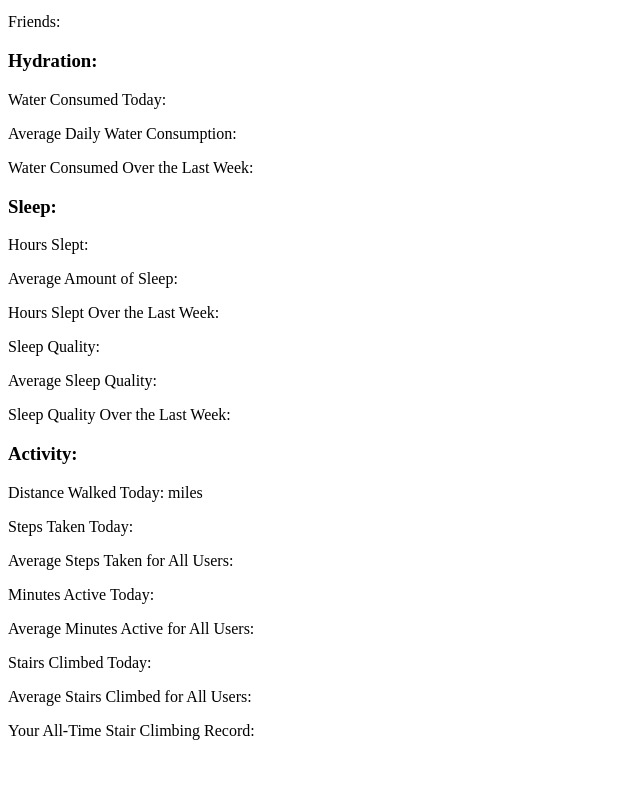
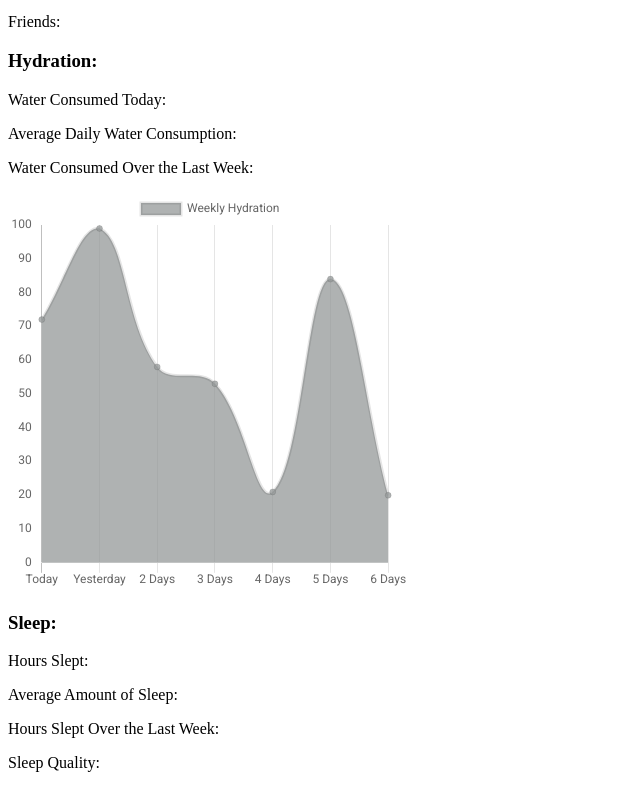
Before and after one commit to bradybridges/fit-lit, a website: page src/index.html in a window 1280 px wide. Shown: the part 439-1224 px from the top of the page, without its empty margins (0-640 px from the left). Before the commit the page ends 1195 px from the top, so only its background shows below. Drawn offline with nearby package versions, Linux system fonts and the light colour scheme.

Commit message:
Install charts and append first line graph

```diff
--- a/package.json
+++ b/package.json
@@ -14,5 +14,7 @@
     "eslint": "^5.16.0",
     "mocha": "^6.1.4"
   },
-  "dependencies": {}
+  "dependencies": {
+    "chart.js": "^2.8.0"
+  }
 }
--- a/src/Hydration.js
+++ b/src/Hydration.js
@@ -21,7 +21,7 @@ class Hydration {
 
     return this.hydrationData.reduce((acc, hydration, index) => {
       if(index >= startIndex && index <= startIndex + 6) {
-        acc.push(hydration.numOunces);
+        acc.push({['x']: hydration.date, ['y']: hydration.numOunces});
       }
       return acc;
     }, []);
--- a/src/index.html
+++ b/src/index.html
@@ -3,7 +3,9 @@
   <head>
     <meta charset="UTF-8">
     <title>FitLit</title>
+    <link href="https://fonts.googleapis.com/css?family=Roboto&display=swap" rel="stylesheet">
     <script src="https://ajax.googleapis.com/ajax/libs/jquery/3.4.1/jquery.min.js"></script>
+    <script src="https://cdn.jsdelivr.net/npm/chart.js@2.8.0"></script>
   </head>
   <body>
     <header>
@@ -29,7 +31,7 @@
         <p>Water Consumed Today: <span id="water-today"></span></p>
         <p>Average Daily Water Consumption: <span id="water-average"></span></p>
         <p>Water Consumed Over the Last Week:</p>
-        <!-- chart  id="water-week" -->
+        <canvas id="water-week-chart" width="400" height="400"></canvas>
 
       </section>
       <section id="sleep">
--- a/src/scripts.js
+++ b/src/scripts.js
@@ -14,4 +14,41 @@ $(document).ready(() =>{
   activity = new Activity(activityRepo.getUserActivity(id), userRepo.getUser(id));
 
   $('#first-name').text(user.getFirstName())
+
+
+    const weeklyHydrationChart = new Chart($('#water-week-chart'), {
+      type: 'line',
+      data: {
+        labels: ['Today', 'Yesterday', '2 Days', '3 Days', '4 Days', '5 Days', '6 Days'],
+        datasets: [{
+          label: 'Weekly Hydration',
+          data: hydration.getFluidOuncesForWeek(date),
+          backgroundColor: [
+            'rgba(148, 152, 152, .74)',
+            'rgba(148, 152, 152, .74)',
+            'rgba(148, 152, 152, .74)',
+            'rgba(148, 152, 152, .74)',
+            'rgba(148, 152, 152, .74)',
+            'rgba(148, 152, 152, .74)',
+            'rgba(148, 152, 152, .74)'
+          ]
+        }]
+      },
+      options: {
+        defaultFontFamily: Chart.defaults.global.defaultFontFamily = "'Roboto'",
+        responsive: false,
+        maintainAspectRatio: true,
+        aspectRatio: 2,
+        scales: {
+          yAxes: [{
+            gridLines: {
+              display: false
+            },
+            ticks: {
+              beginAtZero: true
+            }
+          }]
+        }
+      }
+    });
 })
```
Also changed, not shown: 1 other file.
